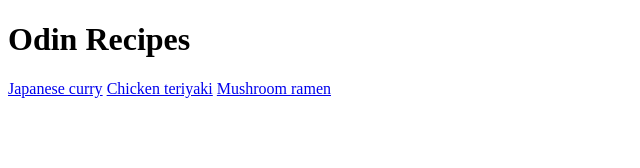
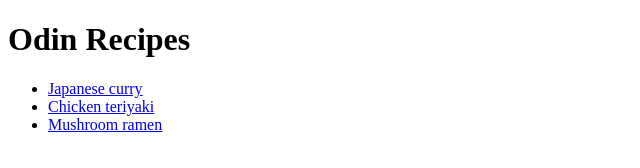
Before and after one commit to studentnai/odin-recipes, a plain HTML site: page index.html in a window 1280 px wide. Shown: the whole page, without its empty margins (0-640 px from the left). Drawn offline with Linux system fonts and the light colour scheme.

Commit message:
Put recipe links in unordered list

```diff
--- a/index.html
+++ b/index.html
@@ -7,8 +7,10 @@
 </head>
 <body>
     <h1>Odin Recipes</h1>
-    <a href="recipes/japanese-curry.html">Japanese curry</a>
-    <a href="recipes/chicken-teriyaki.html">Chicken teriyaki</a>
-    <a href="recipes/mushroom-ramen.html">Mushroom ramen</a>
+    <ul>
+        <li><a href="recipes/japanese-curry.html">Japanese curry</a></li>
+        <li><a href="recipes/chicken-teriyaki.html">Chicken teriyaki</a></li>
+        <li><a href="recipes/mushroom-ramen.html">Mushroom ramen</a></li>
+    </ul>
 </body>
 </html>
```
